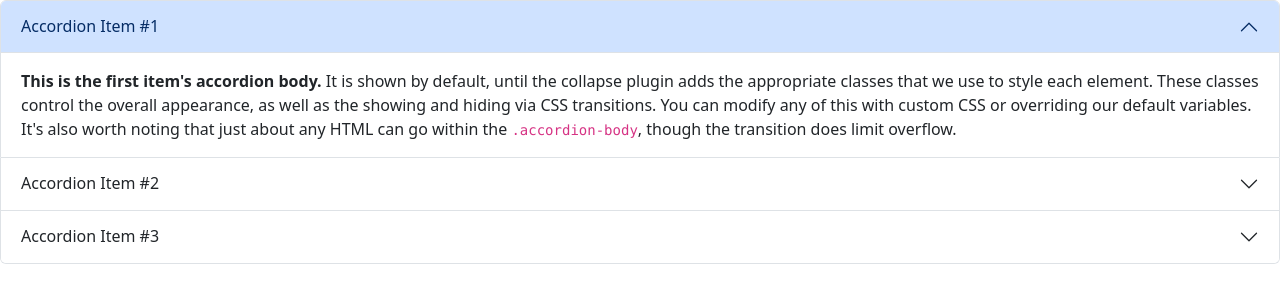
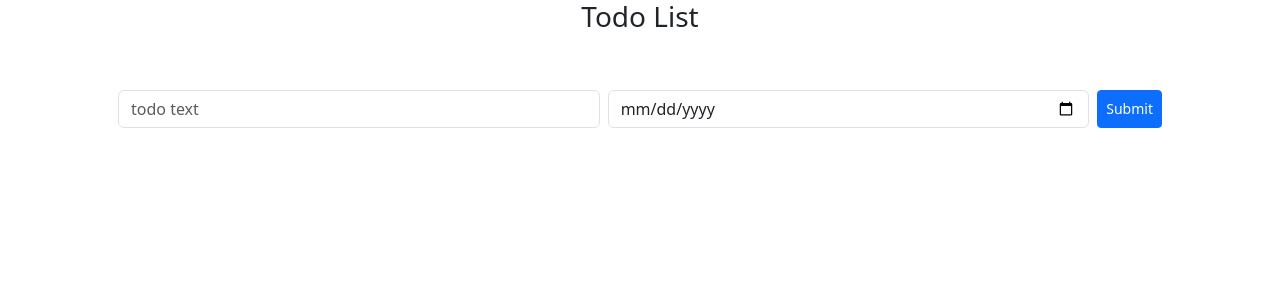
Before and after one commit to ManmohanJangra25/react_with_vite, a React (Vite) app in the folder react-new-project/: page / in a window 1280 px wide. Shown: the top 302 px of the page. Built offline with nearby package versions, Linux system fonts and the light colour scheme.

Commit message:
Todo List completed

```diff
--- a/react-new-project/src/App.jsx
+++ b/react-new-project/src/App.jsx
@@ -1,97 +1,30 @@
+import { useState } from "react";
+import InputFIelds from "./TodoInputs";
+import TodoList from "./TodoList";
+
 const App = () => {
+  const [todoList, setTodoList] = useState([]);
+
+  function addList(newList) {
+    setTodoList(prevList => {
+      return [...prevList, newList];
+    });
+  };
+
   return (
-    <div className="accordion" id="accordionExample">
-      <div className="accordion-item">
-        <h2 className="accordion-header">
-          <button
-            className="accordion-button"
-            type="button"
-            data-bs-toggle="collapse"
-            data-bs-target="#collapseOne"
-            aria-expanded="true"
-            aria-controls="collapseOne"
-          >
-            Accordion Item #1
-          </button>
-        </h2>
-        <div
-          id="collapseOne"
-          className="accordion-collapse collapse show"
-          data-bs-parent="#accordionExample"
-        >
-          <div className="accordion-body">
-            <strong>This is the first item's accordion body.</strong> It is
-            shown by default, until the collapse plugin adds the appropriate
-            classes that we use to style each element. These classes control the
-            overall appearance, as well as the showing and hiding via CSS
-            transitions. You can modify any of this with custom CSS or
-            overriding our default variables. It's also worth noting that just
-            about any HTML can go within the <code>.accordion-body</code>,
-            though the transition does limit overflow.
-          </div>
+    <>
+      <div className="h3 text-center">Todo List</div>
+      <div className="container p-5">
+        <div className="col-lg-12 d-flex justify-content-center gap-2 mb-3">
+          <InputFIelds lists={addList}/>
         </div>
+        <ul className="list-group">
+          {todoList.map((todoMap) => {
+            return <TodoList listText={todoMap.todo_text} listDate={todoMap.todo_date}/>;
+          })}
+        </ul>
       </div>
-      <div className="accordion-item">
-        <h2 className="accordion-header">
-          <button
-            className="accordion-button collapsed"
-            type="button"
-            data-bs-toggle="collapse"
-            data-bs-target="#collapseTwo"
-            aria-expanded="false"
-            aria-controls="collapseTwo"
-          >
-            Accordion Item #2
-          </button>
-        </h2>
-        <div
-          id="collapseTwo"
-          className="accordion-collapse collapse"
-          data-bs-parent="#accordionExample"
-        >
-          <div className="accordion-body">
-            <strong>This is the second item's accordion body.</strong> It is
-            hidden by default, until the collapse plugin adds the appropriate
-            classes that we use to style each element. These classes control the
-            overall appearance, as well as the showing and hiding via CSS
-            transitions. You can modify any of this with custom CSS or
-            overriding our default variables. It's also worth noting that just
-            about any HTML can go within the <code>.accordion-body</code>,
-            though the transition does limit overflow.
-          </div>
-        </div>
-      </div>
-      <div className="accordion-item">
-        <h2 className="accordion-header">
-          <button
-            className="accordion-button collapsed"
-            type="button"
-            data-bs-toggle="collapse"
-            data-bs-target="#collapseThree"
-            aria-expanded="false"
-            aria-controls="collapseThree"
-          >
-            Accordion Item #3
-          </button>
-        </h2>
-        <div
-          id="collapseThree"
-          className="accordion-collapse collapse"
-          data-bs-parent="#accordionExample"
-        >
-          <div className="accordion-body">
-            <strong>This is the third item's accordion body.</strong> It is
-            hidden by default, until the collapse plugin adds the appropriate
-            classes that we use to style each element. These classes control the
-            overall appearance, as well as the showing and hiding via CSS
-            transitions. You can modify any of this with custom CSS or
-            overriding our default variables. It's also worth noting that just
-            about any HTML can go within the <code>.accordion-body</code>,
-            though the transition does limit overflow.
-          </div>
-        </div>
-      </div>
-    </div>
+    </>
   );
 };
 
--- /dev/null
+++ b/react-new-project/src/TodoInputs.jsx
@@ -0,0 +1,34 @@
+import { useState } from "react";
+
+const InputFIelds = (props) => {
+    const [val, setVal] = useState({
+        todo_text: '',
+        todo_date: ''
+    });
+    function handleChange(e){
+        const {name, value} = e.target;
+        setVal((prevVal) => {
+            return {
+                ...prevVal,
+                [name]: value
+            }
+        });
+    }
+
+    function handleSubmit() {
+        props.lists(val);
+    }
+
+
+
+
+    return(
+        <>
+            <input onChange={handleChange} value={val.todo_text} name="todo_text" className="form-control" type="text" placeholder="todo text"/>
+            <input onChange={handleChange} value={val.todo_date} name="todo_date" className="form-control" type="date"/>
+            <button onClick={handleSubmit} className="btn btn-primary btn-sm">Submit</button>
+        </>
+    )
+};
+
+export default InputFIelds;
--- /dev/null
+++ b/react-new-project/src/TodoList.jsx
@@ -0,0 +1,11 @@
+const TodoList = (props) => {
+    function handleDelete(e) {
+        e.target.parentElement.remove()
+
+    }
+    return(
+        <li className="list-group-item d-flex justify-content-between align-items-center">{props.listText} <span className="p">{props.listDate}</span> <button type="button" onClick={handleDelete} className="btn btn-danger btn-sm">Delete</button></li>
+    )
+};
+
+export default TodoList;
```
